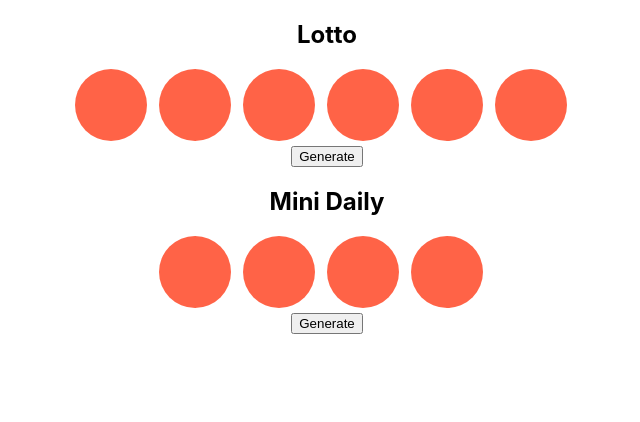
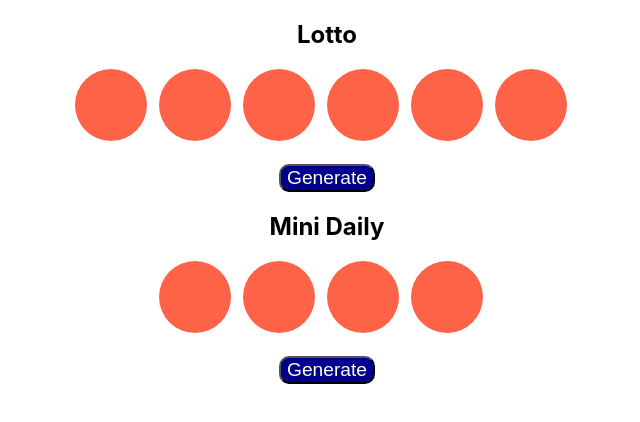
Before and after one commit to fredyvelasquezgt/lottery-state, a React (Create React App) app: page / in a window 1280 px wide. Shown: the top 422 px of the page, without its empty margins (313-953 px from the left). Built offline with nearby package versions, Linux system fonts and the light colour scheme.

Commit message:
added styles

```diff
--- a/src/Lottery.css
+++ b/src/Lottery.css
@@ -0,0 +1,16 @@
+.Lottery {
+    border-radius: 10px;
+    border: 1em 0 2em 0;
+    text-align: center;
+    margin: 1em auto auto;
+    border-radius: 10px;
+    width: 40em;
+}
+
+.Lottery button {
+    background-color: darkblue;
+    color: white;
+    font-size: 120%;
+    border-radius: 10px;
+    margin-top: 1em;
+}
--- a/src/Lottery.js
+++ b/src/Lottery.js
@@ -1,5 +1,6 @@
 import React, { Component } from 'react';
 import Ball from './Ball'
+import './Lottery.css'
 
 class Lottery extends Component {
     static defaultProps = {
```
